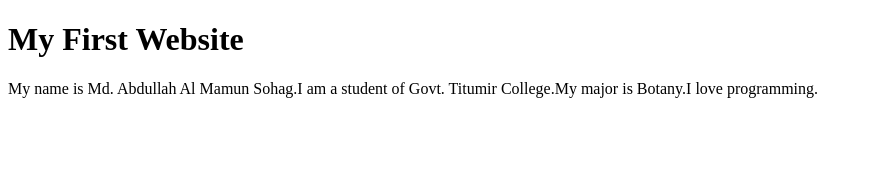
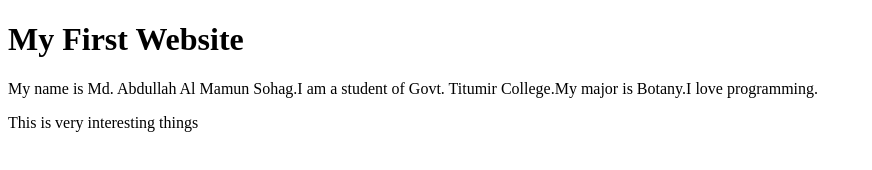
Before and after one commit to sohag521/My-First-Website, a plain HTML site: page index.html in a window 1280 px wide. Shown: the whole page, without its empty margins (0-872 px from the left). Drawn offline with Linux system fonts and the light colour scheme.

Commit message:
Update index.html

```diff
--- a/index.html
+++ b/index.html
@@ -9,7 +9,7 @@
 <body>
     <h1>My First Website</h1>
     <p>My name is Md. Abdullah Al Mamun Sohag.I am a student of Govt. Titumir College.My major is Botany.I love programming.</p>
-
+    <p>This is very interesting things<p>
 
 
 </body>
```
